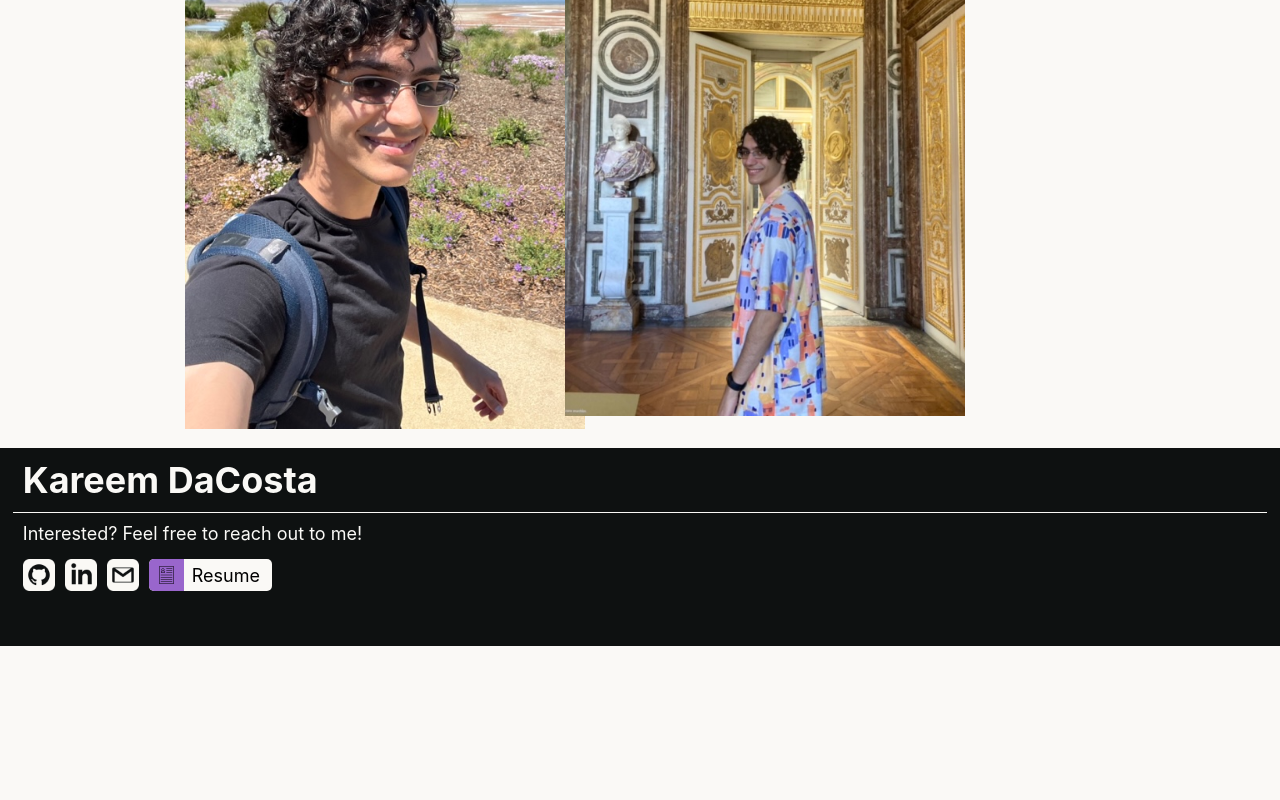
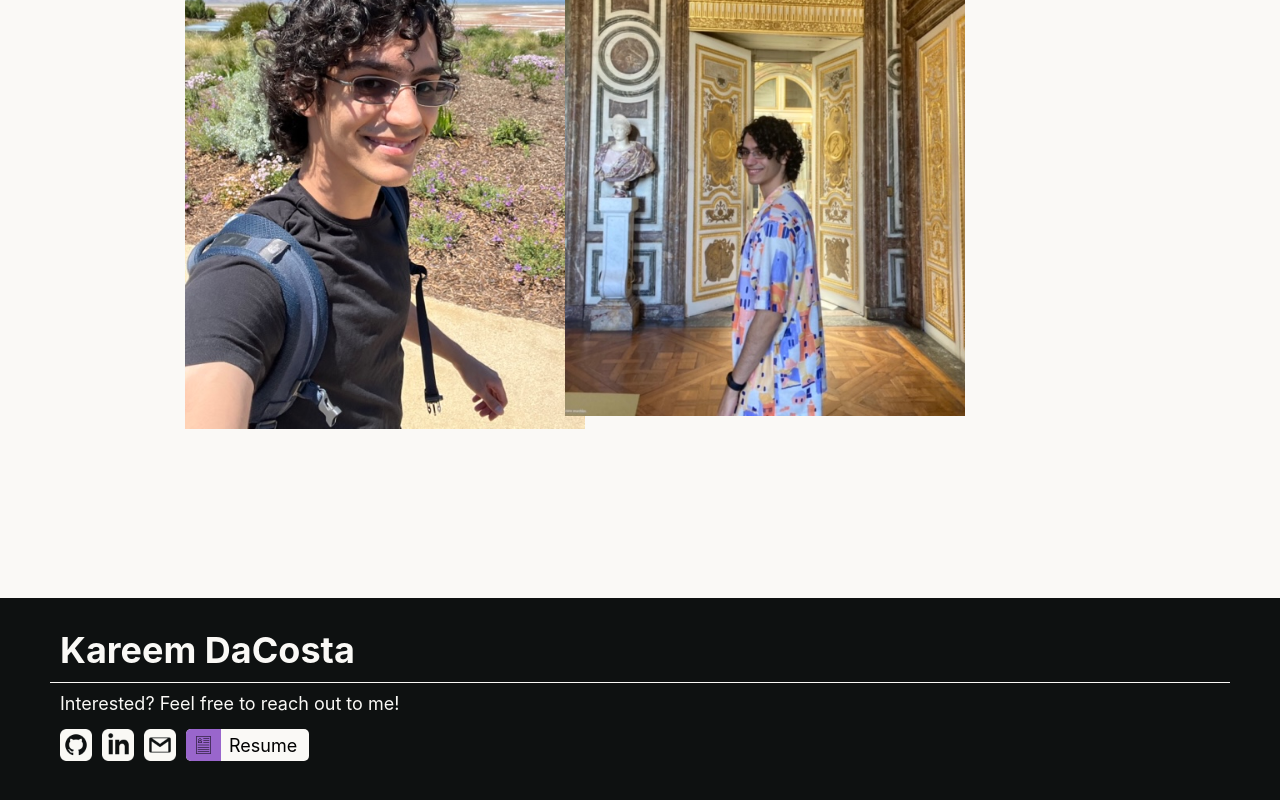
Before and after one commit to KareemDaCosta/kareem-dacosta-personal-website, a React (Create React App) app: page / in a window 1280 px wide. Shown: the part 2033-2833 px from the top of the page. Before the commit the page ends 2679 px from the top, so only its background shows below. Built offline with nearby package versions, Linux system fonts and the light colour scheme.

Commit message:
CSS changes to Footer

```diff
--- a/src/components/Footer/Footer.css
+++ b/src/components/Footer/Footer.css
@@ -7,20 +7,24 @@
 .footer h1 {
   color: #faf9f6;
   margin: 10px;
-  margin-left: calc(1% + 10px);
+  margin-left: 60px;
 }
 
 .footer-text {
   color: #faf9f6;
   margin: 10px;
   font-size: 18px;
-  margin-left: calc(1% + 10px);
+  margin-left: 60px;
+}
+
+.footer-sub-container {
+  margin-top: 30px;
 }
 
 .footer-button-container {
   display: flex;
   flex-flow: row wrap;
-  margin-left: calc(1% + 10px);
+  margin-left: 60px;
 }
 
 .footer-button {
@@ -33,8 +37,7 @@
 
 .hr {
   border-top: 1px solid #faf9f6;
-  width: 98%;
-  margin: auto;
+  margin: 0px 50px;
 }
 
 .resume-link {
--- a/src/components/ImageGallery/ImageGallery.css
+++ b/src/components/ImageGallery/ImageGallery.css
@@ -4,6 +4,7 @@
   justify-content: center;
   margin-left: 100px;
   margin-right: 50px;
+  margin-bottom: 150px;
 }
 
 .gallery-image-container {
```
